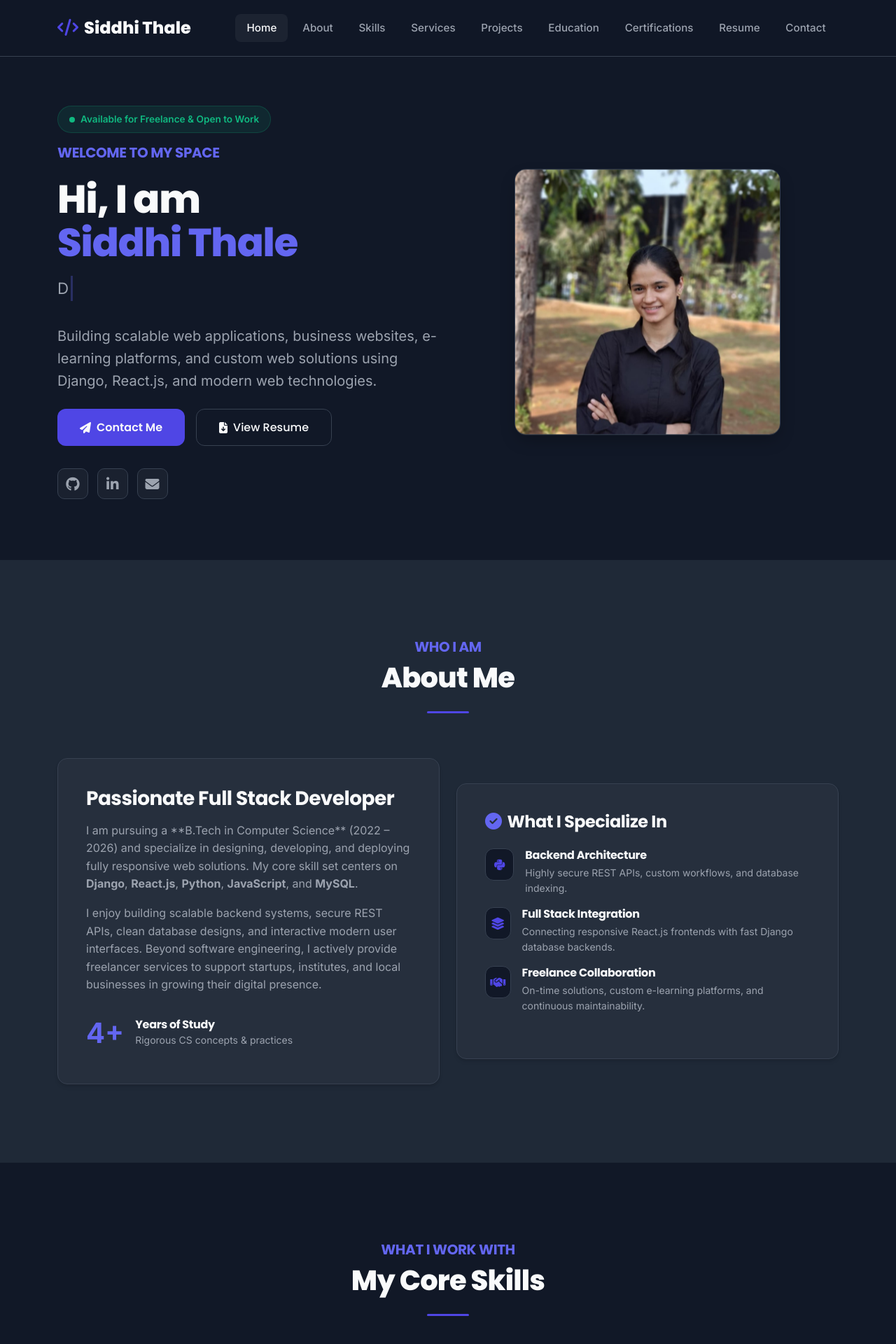
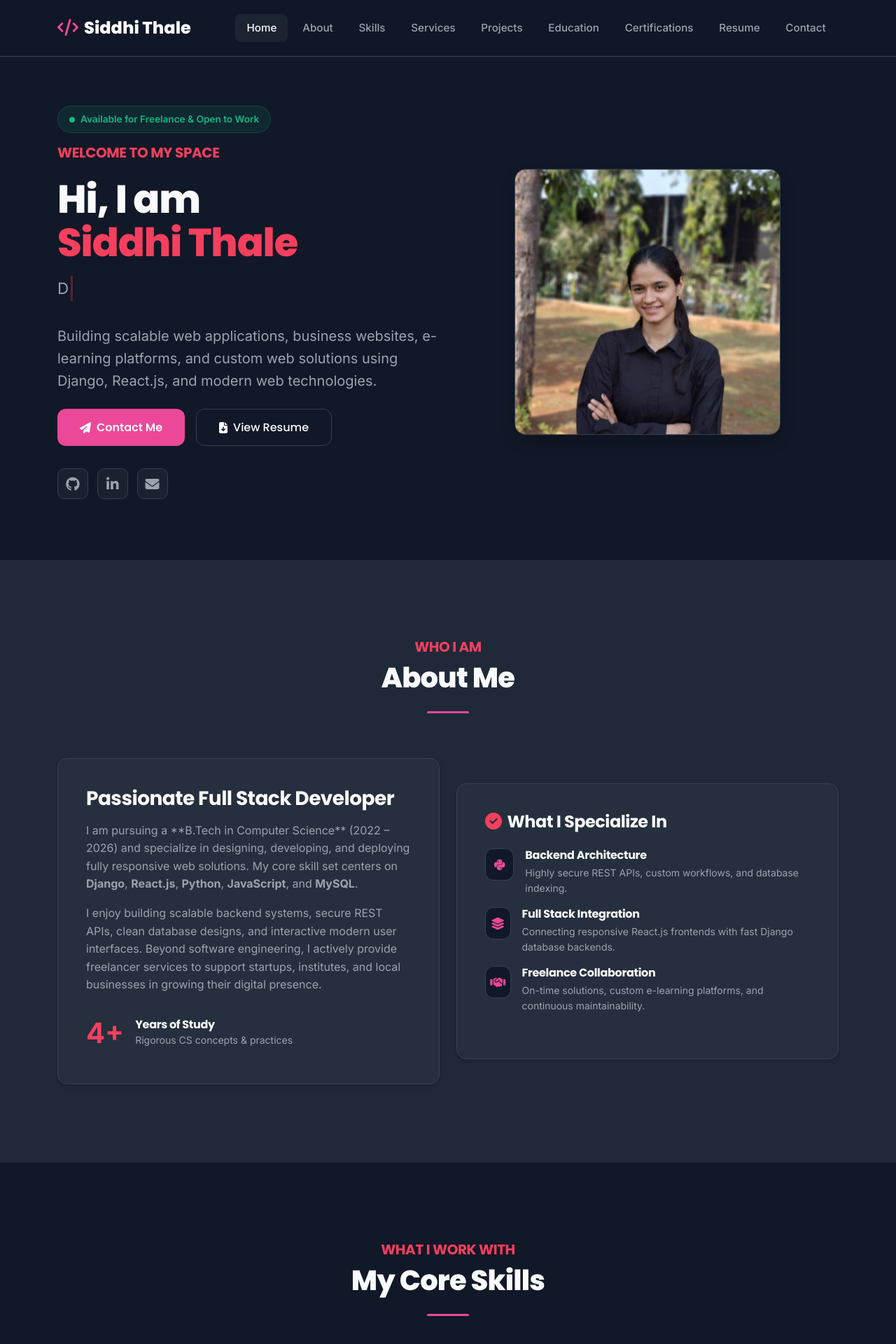
Before and after one commit to thale01/MyPortfolio, a Django app: page / in a window 1280 px wide. Shown: the top 1920 px of the page at 70% size. Run offline with Django 5.2, Linux system fonts and the light colour scheme; data that the repository does not hold is empty; some libraries are stand-ins or nearby versions.

Commit message:
Change portfolio theme accents to a premium pink and rose color palette

```diff
--- a/portfolio/static/css/style.css
+++ b/portfolio/static/css/style.css
@@ -6,20 +6,20 @@
     --bg-card: #262F3D;   /* Card Background (Custom Slate-Gray) */
     --bg-card-hover: #2E3A4B;
     --border-color: #374151; /* Border Color (Slate 700) */
-    --border-color-hover: #4F46E5;
+    --border-color-hover: #EC4899;
 
     --text-main: #F9FAFB;  /* Light Gray Text (Gray 50) */
     --text-muted: #9CA3AF; /* Muted Gray Text (Gray 400) */
 
     /* Accents */
-    --accent-indigo: #4F46E5; /* Primary Accent (Indigo 600) */
-    --accent-purple: #6366F1; /* Secondary Accent (Indigo 500) */
-    --accent-blue: #6366F1;
+    --accent-indigo: #EC4899; /* Primary Accent (Pink 500) */
+    --accent-purple: #F43F5E; /* Secondary Accent (Rose 500) */
+    --accent-blue: #F472B6;   /* Light Accent Pink */
     --accent-emerald: #10B981;
 
     /* Gradients (redefined as solid colors for compatibility) */
-    --gradient-primary: linear-gradient(to right, #4F46E5, #4F46E5);
-    --gradient-hover: linear-gradient(to right, #6366F1, #6366F1);
+    --gradient-primary: linear-gradient(to right, #EC4899, #EC4899);
+    --gradient-hover: linear-gradient(to right, #F43F5E, #F43F5E);
 
     --font-heading: 'Poppins', sans-serif;
     --font-body: 'Inter', sans-serif;
```
